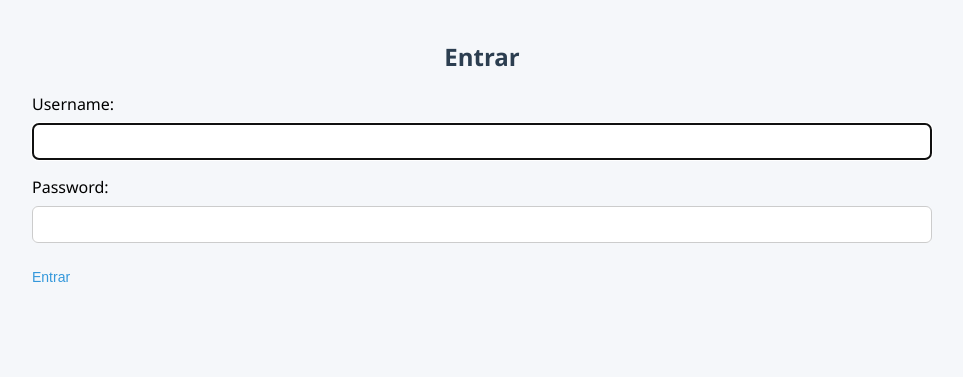
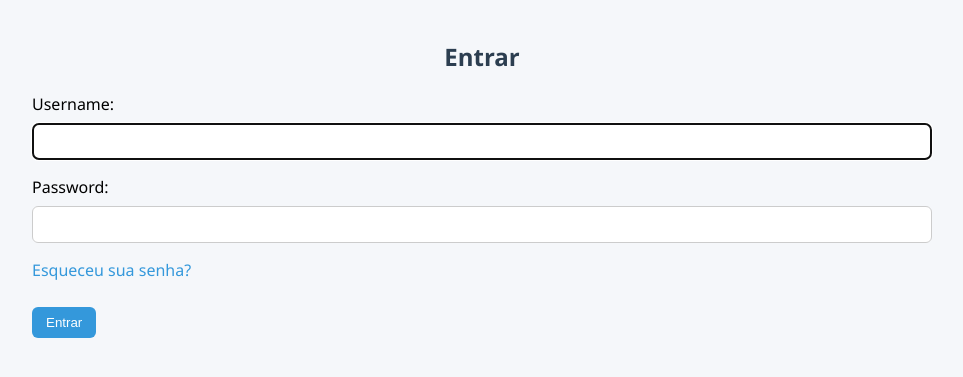
Before and after one commit to lemairetheo/INF1407_Prog_web, a Django app: page /login/ in a window 1280 px wide. Shown: the top 377 px of the page, without its empty margins (158-1121 px from the left). Run offline with Django 5.2, Linux system fonts and the light colour scheme.

Commit message:
feat: make a reset password

```diff
--- a/config/settings.py
+++ b/config/settings.py
@@ -128,3 +128,5 @@ DEFAULT_AUTO_FIELD = 'django.db.models.BigAutoField'
 
 LOGIN_REDIRECT_URL = '/'
 LOGOUT_REDIRECT_URL = '/login/'
+
+EMAIL_BACKEND = 'django.core.mail.backends.console.EmailBackend'
--- a/config/urls.py
+++ b/config/urls.py
@@ -21,6 +21,12 @@ from django.contrib.auth import views as auth_views
 urlpatterns = [
     path('admin/', admin.site.urls),
     path('', include('books.urls')),
+
     path('login/', auth_views.LoginView.as_view(), name='login'),
     path('logout/', auth_views.LogoutView.as_view(), name='logout'),
+
+    path('password_reset/', auth_views.PasswordResetView.as_view(), name='password_reset'),
+    path('password_reset_done/', auth_views.PasswordResetDoneView.as_view(), name='password_reset_done'),
+    path('reset/<uidb64>/<token>/', auth_views.PasswordResetConfirmView.as_view(), name='password_reset_confirm'),
+    path('reset_done/', auth_views.PasswordResetCompleteView.as_view(), name='password_reset_complete'),
 ]
--- a/static/css/style.css
+++ b/static/css/style.css
@@ -82,12 +82,13 @@ button:hover {
 
 /* Logout button style */
 form button {
-    background: none;
+    background-color: #3498db;
+    color: white;
     border: none;
-    color: #3498db;
+    padding: 8px 14px;
+    border-radius: 6px;
     cursor: pointer;
-    padding: 0;
-    font-size: 14px;
+    margin-top: 10px;
 }
 
 /* Inputs */
--- a/templates/registration/login.html
+++ b/templates/registration/login.html
@@ -2,13 +2,21 @@
 <link rel="stylesheet" href="{% static 'css/style.css' %}">
 
 <div class="container">
+
 
     <h2>Entrar</h2>
 
     <form method="post">
         {% csrf_token %}
         {{ form.as_p }}
+
+        <p>
+            <a href="{% url 'password_reset' %}">
+                Esqueceu sua senha?
+            </a>
+        </p>
         <button type="submit">Entrar</button>
     </form>
 
+
 </div>
--- /dev/null
+++ b/templates/registration/password_reset_complete.html
@@ -0,0 +1,4 @@
+<div class="container">
+    <h2>Senha alterada com sucesso!</h2>
+    <a href="{% url 'login' %}">Fazer login</a>
+</div>
--- /dev/null
+++ b/templates/registration/password_reset_done.html
@@ -0,0 +1,4 @@
+<div class="container">
+    <h2>Email enviado!</h2>
+    <p>Verifique seu email para redefinir sua senha.</p>
+</div>
```
Also changed, not shown: templates/registration/password_reset.html (added, +12 -0 lines), templates/registration/password_reset_confirm.html (added, +9 -0 lines).
